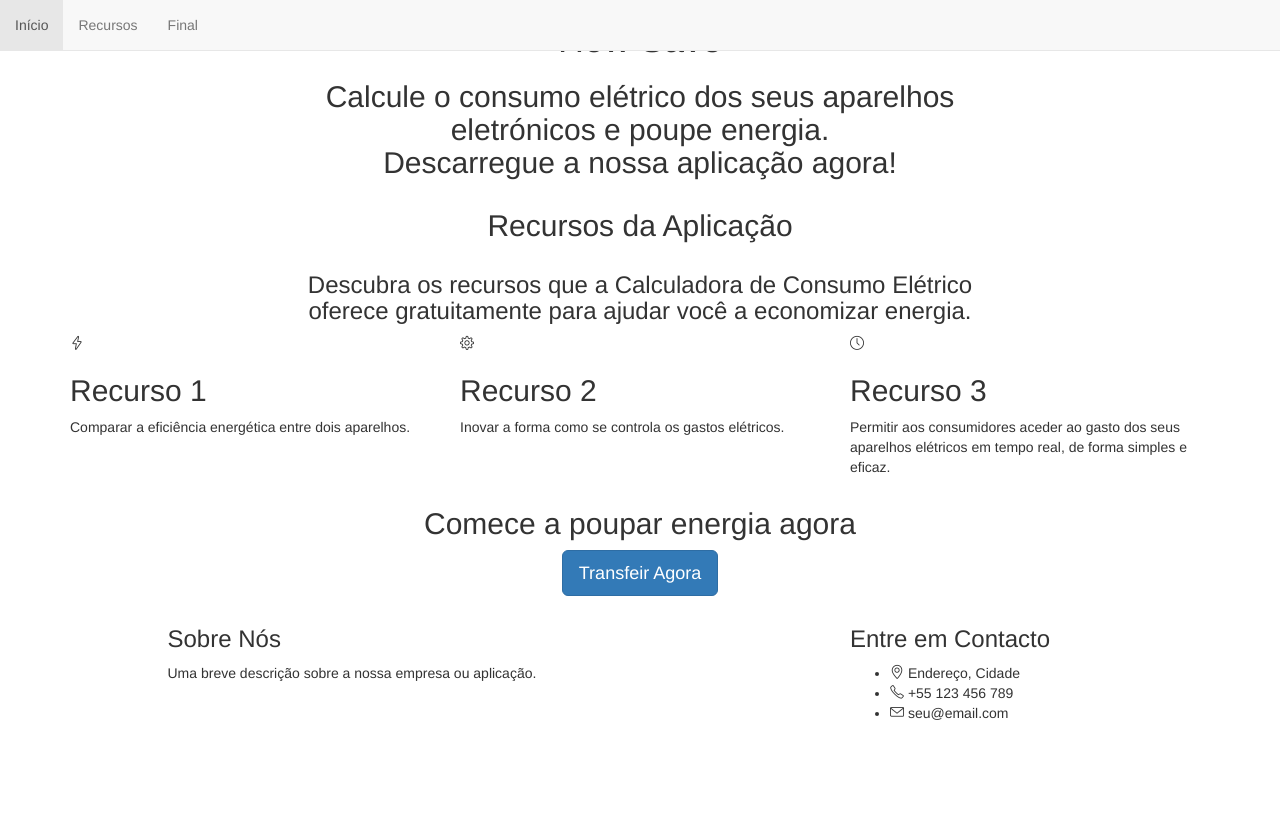
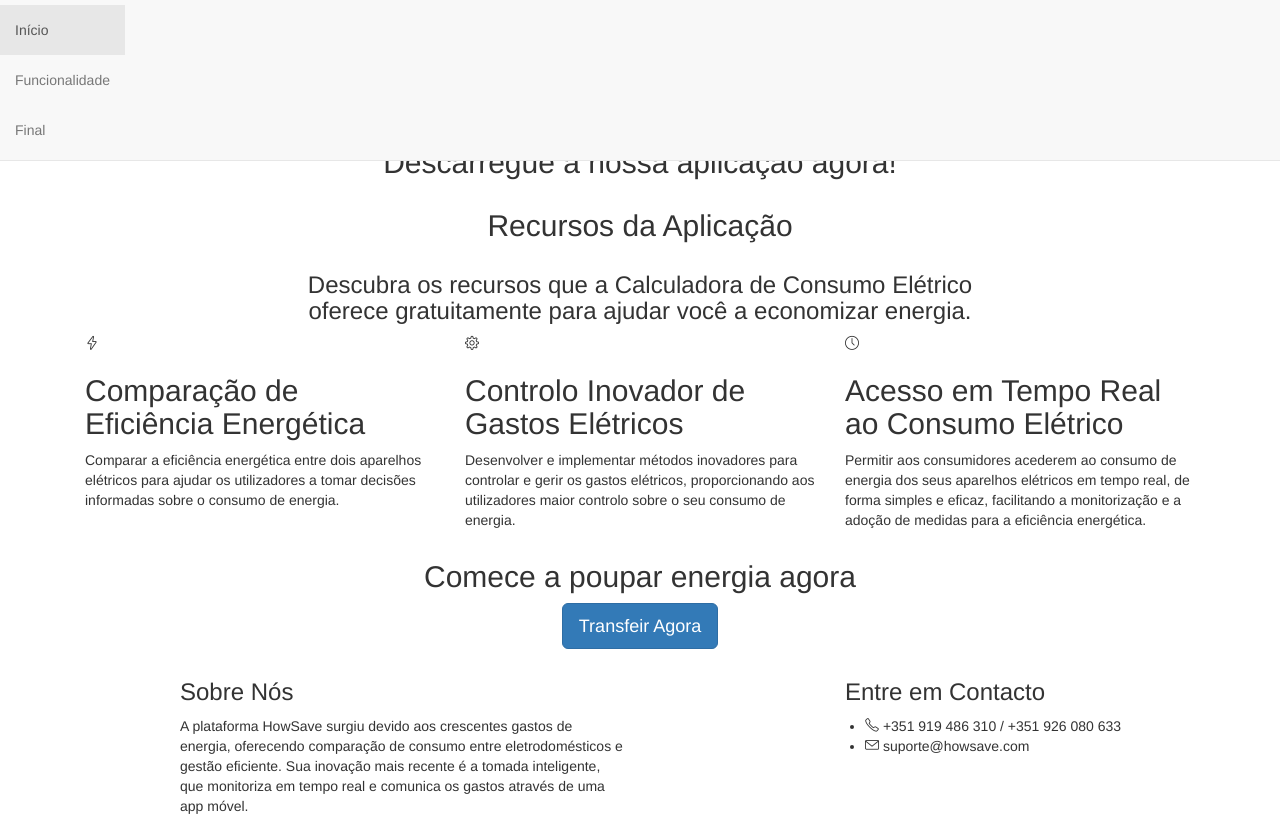
Before and after one commit to buraca27/How-Save, a plain HTML site: page index.html in a window 1280 px wide. Shown: the top 826 px of the page. Before the commit the page ends 800 px from the top, so only its background shows below. Drawn offline with nearby package versions, Linux system fonts and the light colour scheme; some packages are replaced by stand-ins of ours; a script that the page names is missing.

Commit message:
Update index.html

```diff
--- a/index.html
+++ b/index.html
@@ -8,9 +8,7 @@
     <meta name="viewport" content="width=device-width, initial-scale=1">
     <meta name="description" content="Calcule o consumo elétrico dos seus aparelhos eletrónicos, saiba quanto gasta e poupe energia." />
     <meta name="keywords" content="calculadora elétrica, consumo de energia, poupança de energia, aplicação móvel" />
-    <meta name="author" content="Seu Nome ou Nome da Sua Empresa" />
-
-    <!-- Adicione qualquer meta tag necessária para partilha em redes sociais aqui -->
+    <meta name="author" content="How Save" />
 
     <!-- Link para o seu favicon.ico -->
     <link rel="shortcut icon" href="favicon.ico" />
@@ -19,19 +17,17 @@
     <link href="https://fonts.googleapis.com/css?family=Inconsolata:400,700" rel="stylesheet" />
 
     <!-- Link para arquivos CSS -->
+    <link rel="stylesheet" href="https://cdnjs.cloudflare.com/ajax/libs/animate.css/4.1.1/animate.min.css" />
+    <link rel="stylesheet" href="https://cdnjs.cloudflare.com/ajax/libs/icomoon/1.0.1/icomoon.min.css" />
+    <link rel="stylesheet" href="https://cdnjs.cloudflare.com/ajax/libs/twitter-bootstrap/5.3.0/css/bootstrap.min.css" />
+
+
+    <link rel="stylesheet" href="css/simple-line-icons.min.css" />
     <link rel="stylesheet" href="css/animate.css" />
-    <link rel="stylesheet" href="css/icomoon.css" />
-    <link rel="stylesheet" href="css/simple-line-icons.css" />
     <link rel="stylesheet" href="css/bootstrap.css" />
     <link rel="stylesheet" href="css/style.css" />
-
     <!-- Modernizr JS -->
     <script src="js/modernizr-2.6.2.min.js"></script>
-
-    <!-- Respond.js para suporte ao IE8, se necessário -->
-    <!--[if lt IE 9]>
-    <script src="js/respond.min.js"></script>
-    <![endif]-->
 </head>
 
 <body>
@@ -41,7 +37,7 @@
                 <div id="navbar" class="navbar-collapse js-fullheight">
                     <ul class="nav navbar-nav navbar-left">
                         <li class="active"><a href="#" data-nav-section="Inicio"><span>Início</span></a></li>
-                        <li><a href="#" data-nav-section="recursos"><span>Recursos</span></a></li>
+                        <li><a href="#" data-nav-section="funcionalidade"><span>Funcionalidade</span></a></li>
                         <!-- <li><a href="#" data-nav-section="linguagens"><span>Linguagens</span></a></li> -->
                         <li><a href="#" data-nav-section="final"><span>Final</span></a></li>
                     </ul>
@@ -80,26 +76,25 @@
                     </div>
                 </div>
                 <div class="row">
-                    <!-- Highlight the features of your application here -->
                     <div class="col-md-4">
                         <div class="price-box to-animate-2 same-height">
-                            <i class="icon icon-energy icon-lg text-center"></i>
-                            <h2 class="pricing-plan">Recurso 1</h2>
-                            <p>Comparar a eficiência energética entre dois aparelhos.</p>
+                            <i class="icon icon-energy icon-funcionalidade"></i>
+                            <h2 class="pricing-plan">Comparação de Eficiência Energética</h2>
+                            <p>Comparar a eficiência energética entre dois aparelhos elétricos para ajudar os utilizadores a tomar decisões informadas sobre o consumo de energia.</p>
                         </div>
                     </div>
                     <div class="col-md-4">
                         <div class="price-box to-animate-2 same-height">
-                            <i class="icon icon-settings icon-lg text-center"></i>
-                            <h2 class="pricing-plan">Recurso 2</h2>
-                            <p>Inovar a forma como se controla os gastos elétricos.</p>
+                            <i class="icon icon-settings icon-funcionalidade"></i>
+                            <h2 class="pricing-plan">Controlo Inovador de Gastos Elétricos</h2>
+                            <p>Desenvolver e implementar métodos inovadores para controlar e gerir os gastos elétricos, proporcionando aos utilizadores maior controlo sobre o seu consumo de energia.</p>
                         </div>
                     </div>
                     <div class="col-md-4">
                         <div class="price-box to-animate-2 same-height">
-                            <i class="icon icon-clock icon-lg text-center"></i>
-                            <h2 class="pricing-plan">Recurso 3</h2>
-                            <p>Permitir aos consumidores aceder ao gasto dos seus aparelhos elétricos em tempo real, de forma simples e eficaz.</p>
+                            <i class="icon icon-clock icon-funcionalidade"></i>
+                            <h2 class="pricing-plan">Acesso em Tempo Real ao Consumo Elétrico</h2>
+                            <p>Permitir aos consumidores acederem ao consumo de energia dos seus aparelhos elétricos em tempo real, de forma simples e eficaz, facilitando a monitorização e a adoção de medidas para a eficiência energética.</p>
                         </div>
                     </div>
                 </div>
@@ -180,14 +175,15 @@
             <div class="row">
                 <div class="col-md-5 col-md-offset-1 to-animate">
                     <h3 class="section-title">Sobre Nós</h3>
-                    <p>Uma breve descrição sobre a nossa empresa ou aplicação.</p>
+                    <p>A plataforma HowSave surgiu devido aos crescentes gastos de energia, oferecendo comparação de consumo entre eletrodomésticos e gestão eficiente. Sua inovação mais recente é a tomada inteligente, que monitoriza em tempo real e comunica
+                        os gastos através de uma app móvel.</p>
                 </div>
                 <div class="col-md-5 col-md-offset-1 col-md-push-1 to-animate">
                     <h3 class="section-title">Entre em Contacto</h3>
                     <ul class="contact-info">
-                        <li><i class="icon-location-pin"></i> Endereço, Cidade</li>
-                        <li><i class="icon-phone"></i> +55 123 456 789</li>
-                        <li><i class="icon-envelope"></i> seu@email.com</li>
+                        <!-- <li><i class="icon-location-pin"></i> Endereço, Cidade</li> -->
+                        <li><i class="icon-phone"></i> +351 919 486 310 / +351 926 080 633</li>
+                        <li><i class="icon-envelope"></i> suporte@howsave.com</li>
                     </ul>
                 </div>
             </div>
@@ -197,12 +193,14 @@
 
     <!-- Scripts JavaScript -->
     <script src="js/jquery.min.js"></script>
-    <script src="js/jquery.easing.1.3.js"></script>
-    <script src="js/bootstrap.min.js"></script>
-    <script src="js/jquery.waypoints.min.js"></script>
     <script src="js/jquery.stellar.min.js"></script>
-    <script src="js/jquery.countTo.js"></script>
     <script src="js/main.js"></script>
+
+
+    <script src="https://cdn.jsdelivr.net/npm/bootstrap@4.3.1/dist/js/bootstrap.min.js" integrity="sha384-JjSmVgyd0p3pXB1rRibZUAYoIIy6OrQ6VrjIEaFf/nJGzIxFDsf4x0xIM+B07jRM" crossorigin="anonymous"></script>
+    <script src="https://cdnjs.cloudflare.com/ajax/libs/jquery-easing/1.4.1/jquery.easing.min.js"></script>
+    <script src="https://cdnjs.cloudflare.com/ajax/libs/waypoints/4.0.1/jquery.waypoints.min.js"></script>
+    <script src="https://cdnjs.cloudflare.com/ajax/libs/jquery-countto/1.2.0/jquery.countTo.min.js"></script>
 
 </body>
 
```
